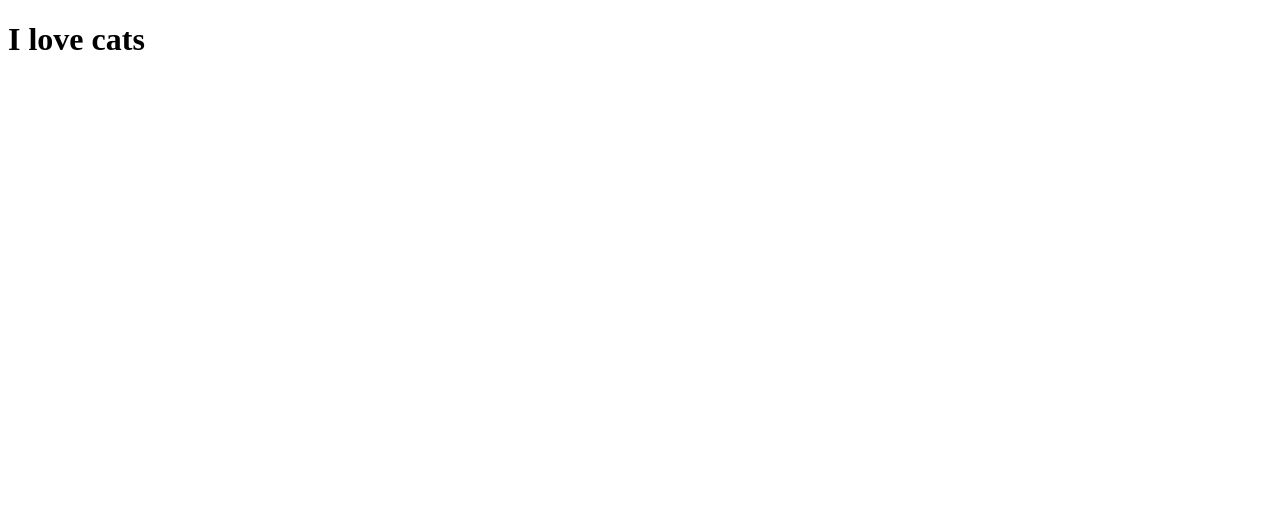
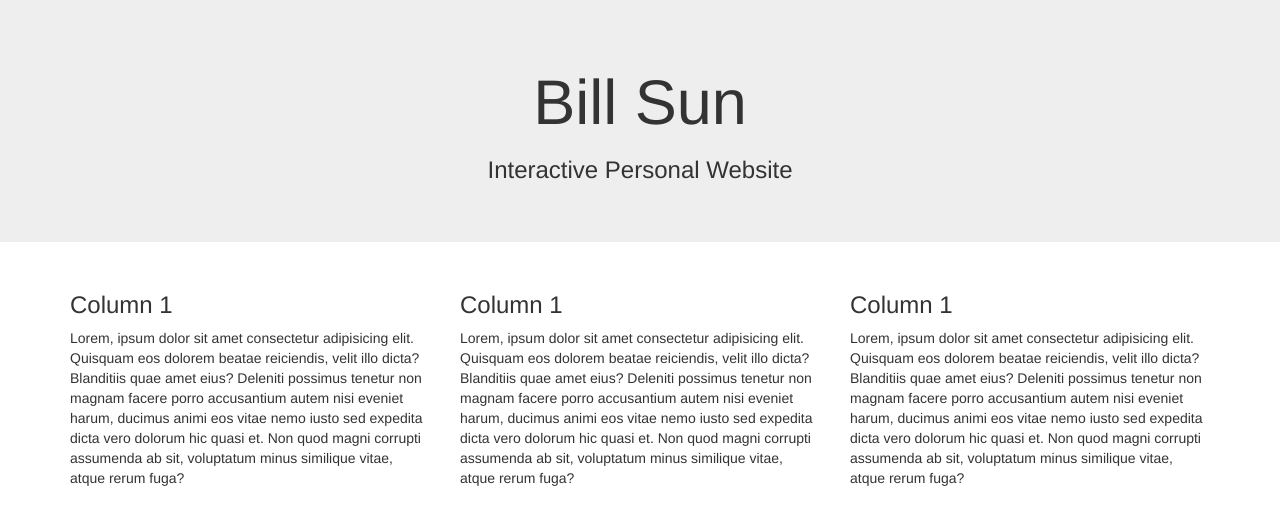
Before and after one commit to billsun9/billsun9.github.io, a plain HTML site: page index.html in a window 1280 px wide. Drawn offline with nearby package versions, Linux system fonts and the light colour scheme.

Commit message:
modified index.html

```diff
--- a/index.html
+++ b/index.html
@@ -3,9 +3,32 @@
 <head>
     <meta charset="UTF-8">
     <meta name="viewport" content="width=device-width, initial-scale=1.0">
-    <title>Testing</title>
+    <link rel="stylesheet" href="https://maxcdn.bootstrapcdn.com/bootstrap/3.4.1/css/bootstrap.min.css">
+    <script src="https://ajax.googleapis.com/ajax/libs/jquery/3.5.1/jquery.min.js"></script>
+    <script src="https://maxcdn.bootstrapcdn.com/bootstrap/3.4.1/js/bootstrap.min.js"></script>
+    <link rel="stylesheet" href="./styles.css">
+    <title>Bill Sun's Personal Website</title>
 </head>
 <body>
-    <h1>I love cats</h1>
+    <div class="jumbotron text-center">
+        <h1>Bill Sun</h1>
+        <h3>Interactive Personal Website</h3>
+    </div>
+    <div class="container">
+        <div class="row">
+            <div class="col-sm-4">
+                <h3>Column 1</h3>
+                <p>Lorem, ipsum dolor sit amet consectetur adipisicing elit. Quisquam eos dolorem beatae reiciendis, velit illo dicta? Blanditiis quae amet eius? Deleniti possimus tenetur non magnam facere porro accusantium autem nisi eveniet harum, ducimus animi eos vitae nemo iusto sed expedita dicta vero dolorum hic quasi et. Non quod magni corrupti assumenda ab sit, voluptatum minus similique vitae, atque rerum fuga?</p>
+            </div>
+            <div class="col-sm-4">
+                <h3>Column 1</h3>
+                <p>Lorem, ipsum dolor sit amet consectetur adipisicing elit. Quisquam eos dolorem beatae reiciendis, velit illo dicta? Blanditiis quae amet eius? Deleniti possimus tenetur non magnam facere porro accusantium autem nisi eveniet harum, ducimus animi eos vitae nemo iusto sed expedita dicta vero dolorum hic quasi et. Non quod magni corrupti assumenda ab sit, voluptatum minus similique vitae, atque rerum fuga?</p>
+            </div>
+            <div class="col-sm-4">
+                <h3>Column 1</h3>
+                <p>Lorem, ipsum dolor sit amet consectetur adipisicing elit. Quisquam eos dolorem beatae reiciendis, velit illo dicta? Blanditiis quae amet eius? Deleniti possimus tenetur non magnam facere porro accusantium autem nisi eveniet harum, ducimus animi eos vitae nemo iusto sed expedita dicta vero dolorum hic quasi et. Non quod magni corrupti assumenda ab sit, voluptatum minus similique vitae, atque rerum fuga?</p>
+            </div>
+        </div>
+    </div>
 </body>
 </html>
```
